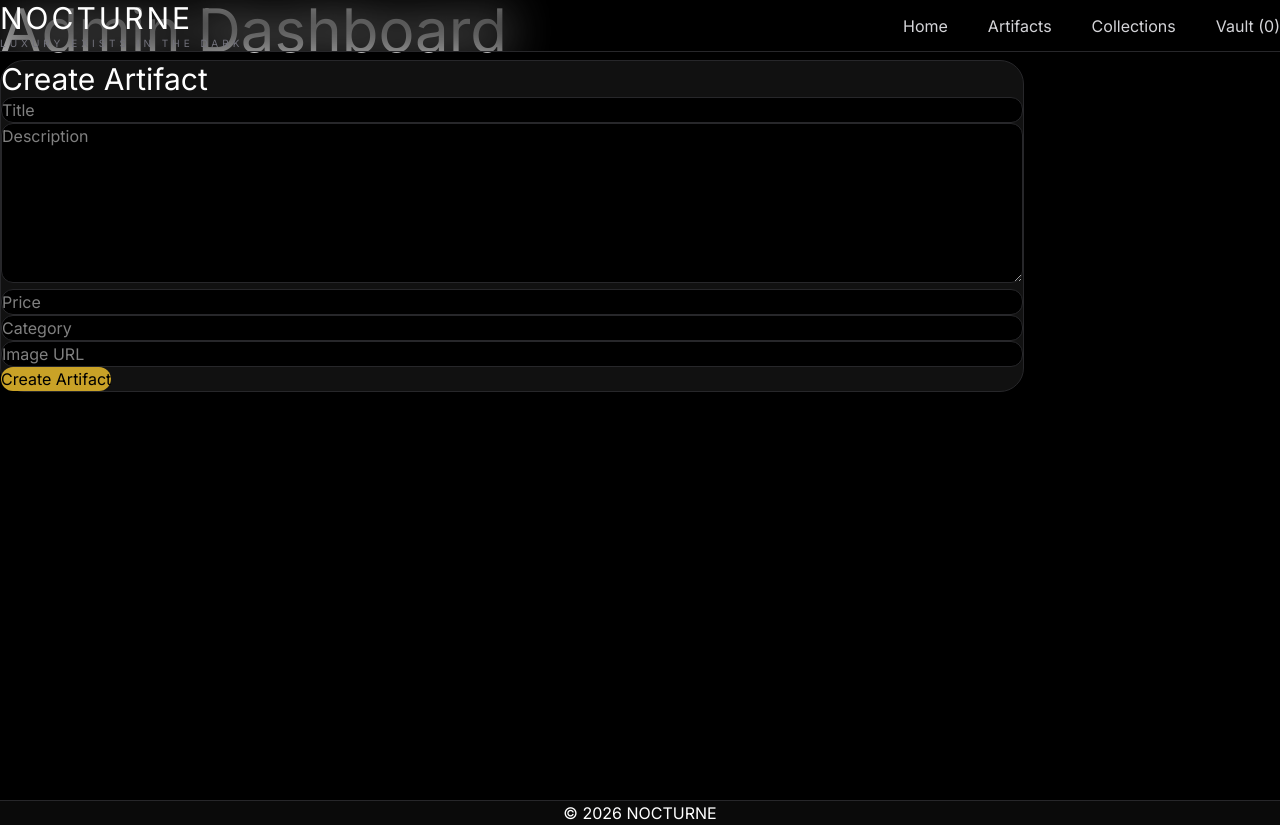
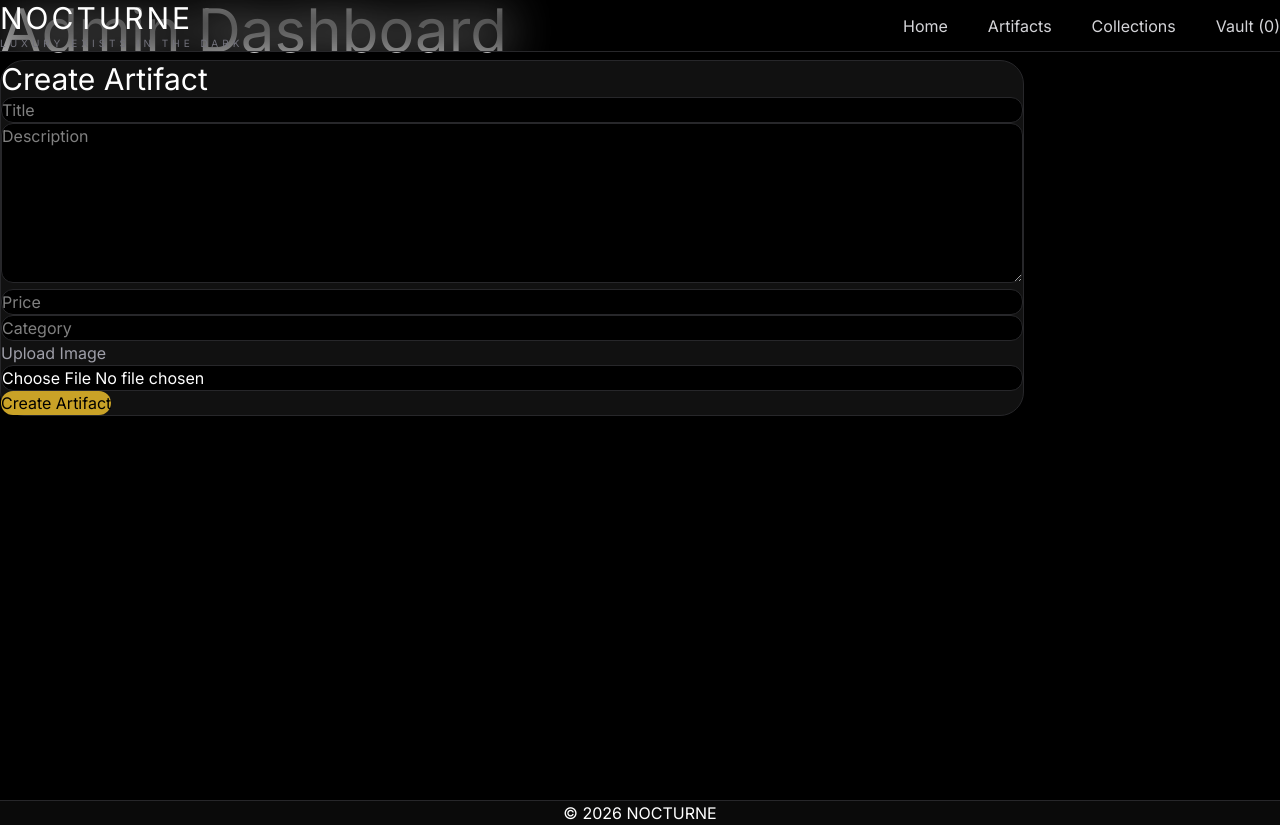
Before and after one commit to vineetgoyat/Nocturne-E--commerce-, a React (Vite) app in the folder NOCTURNE/client/: page /admin in a window 1280 px wide. Built offline with nearby package versions, Linux system fonts and the light colour scheme.

Commit message:
Added direct cloudinary image upload

```diff
--- a/NOCTURNE/client/src/pages/Admin/AdminDashboard.jsx
+++ b/NOCTURNE/client/src/pages/Admin/AdminDashboard.jsx
@@ -2,6 +2,8 @@ import { useState } from "react";
 import axios from "axios";
 
 const AdminDashboard = () => {
+  const [imageFile, setImageFile] = useState(null);
+
   const [formData, setFormData] = useState({
     title: "",
     description: "",
@@ -21,9 +23,31 @@ const AdminDashboard = () => {
     e.preventDefault();
 
     try {
+      let imageUrl = "";
+
+      if (imageFile) {
+        const imageData = new FormData();
+
+        imageData.append(
+          "image",
+          imageFile
+        );
+
+        const uploadRes = await axios.post(
+          "http://localhost:8000/api/upload",
+          imageData
+        );
+
+        imageUrl =
+          uploadRes.data.imageUrl;
+      }
+
       await axios.post(
         "http://localhost:8000/api/products",
-        formData
+        {
+          ...formData,
+          image: imageUrl,
+        }
       );
 
       alert("Artifact Created");
@@ -35,6 +59,9 @@ const AdminDashboard = () => {
         category: "",
         image: "",
       });
+
+      setImageFile(null);
+
     } catch (error) {
       console.log(error);
       alert("Failed To Create Artifact");
@@ -131,21 +158,29 @@ const AdminDashboard = () => {
               "
             />
 
+            {/* Image Upload */}
+
+            <div>
+              <label className="block mb-2 text-zinc-400">
+                Upload Image
+              </label>
+
               <input
-              name="image"
-              value={formData.image}
-              onChange={handleChange}
-              type="text"
-              placeholder="Image URL"
+                type="file"
+                accept="image/*"
+                onChange={(e) =>
+                  setImageFile(e.target.files[0])
+                }
                 className="
                   w-full
-                bg-black
                   border
                   border-zinc-800
                   p-4
                   rounded-xl
+                  bg-black
                 "
               />
+            </div>
 
             <button
               type="submit"
```
Also changed, not shown: 2 other files (tests, documents, lock files or other folders). Lines whose indentation alone changed are shown as unchanged.
